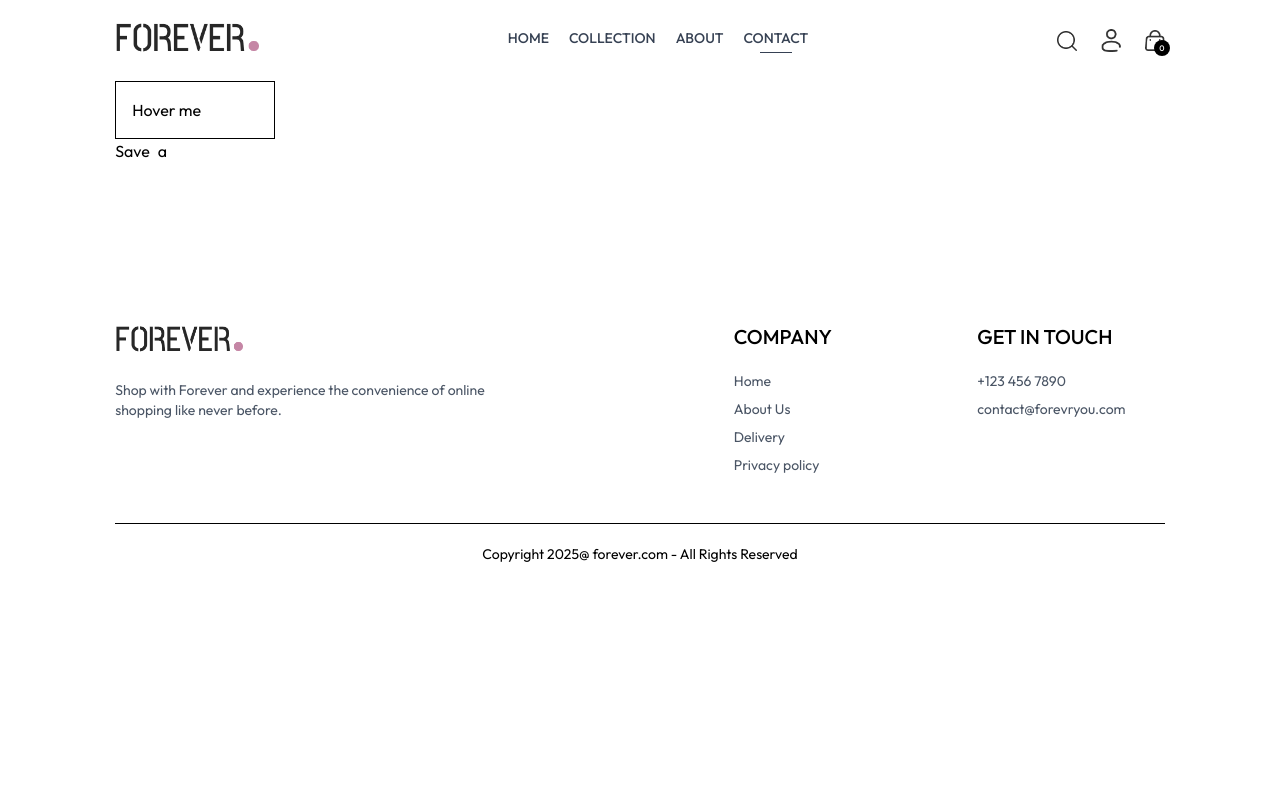
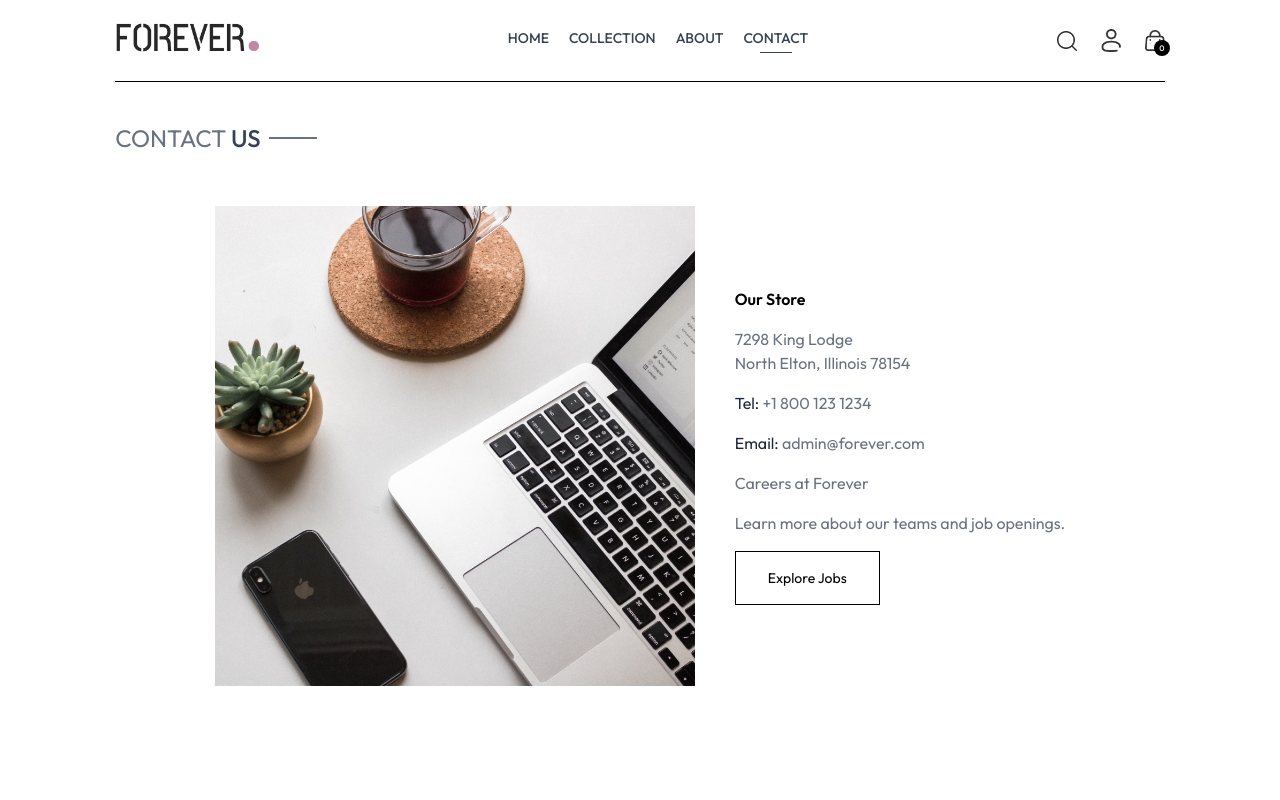
Before and after one commit to bhavin-matreja/Ecommerce-site, a React (Vite) app: page /contact in a window 1280 px wide. Shown: the top 800 px of the page. Built offline with nearby package versions, Linux system fonts and the light colour scheme.

Commit message:
Updated Contact.jsx

```diff
--- a/src/pages/About.jsx
+++ b/src/pages/About.jsx
@@ -1,4 +1,5 @@
 import { assets } from '../assets/assets';
+import NewsLetterBox from '../components/NewsletterBox';
 import Title from '../components/Title';
 
 const About = () => {
@@ -69,6 +70,8 @@
           </p>
         </div>
       </div>
+
+      <NewsLetterBox />
     </div>
   );
 };
--- a/src/pages/Contact.jsx
+++ b/src/pages/Contact.jsx
@@ -1,21 +1,60 @@
-import React from 'react'
+import { assets } from '../assets/assets';
+import NewsLetterBox from '../components/NewsletterBox';
+import Title from '../components/Title';
 
 const Contact = () => {
+  const scrollToTop = () => {
+    window.scrollTo({
+      top: 0,
+      left: 0,
+      behavior: 'smooth',
+    });
+  };
   return (
     <div>
-      <div className="group border p-4 w-40">
-  Hover me
-  <p className="hidden group-hover:block border">
-    Hello 👋
-  </p>
-</div>
-<button className="group flex items-center gap-2">
-  Save
-  <span className="group-hover:text-red-500">a</span>
-</button>
+      <div className="to-current text-2xl pt-10 border-t">
+        <Title text1={'CONTACT'} text2={'US'} />
+      </div>
 
+      <div className="flex flex-col justify-center sm:flex-row gap-10 my-10 mb-28">
+        <img
+          src={assets.contact_img}
+          alt=""
+          className="w-full sm:max-w-[480px]"
+        />
+
+        <div className="flex flex-col justify-center items-start gap-4">
+          <p className="font-semibold text-altext-gray-600">Our Store</p>
+          <p className="text-gray-500">
+            7298 King Lodge
+            <br />
+            North Elton, Illinois 78154
+          </p>
+
+          <p className="text-gray-800">
+            Tel: <span className="text-gray-500">+1 800 123 1234</span>
+          </p>
+          <p className=" text-gray-800">
+            Email: <span className="text-gray-500">admin@forever.com</span>
+          </p>
+
+          <p className="text-gray-500">Careers at Forever</p>
+          <p className="text-gray-500">
+            Learn more about our teams and job openings.
+          </p>
+
+          <button
+            className="border border-black px-8 py-4 text-sm hover:bg-black hover:text-white  transition-all duration-500 "
+            onClick={scrollToTop}
+          >
+            Explore Jobs
+          </button>
+        </div>
+      </div>
+
+      <NewsLetterBox />
     </div>
-  )
-}
+  );
+};
 
 export default Contact
```
